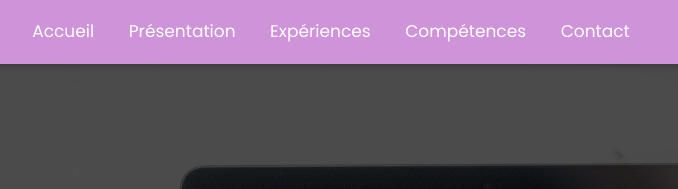
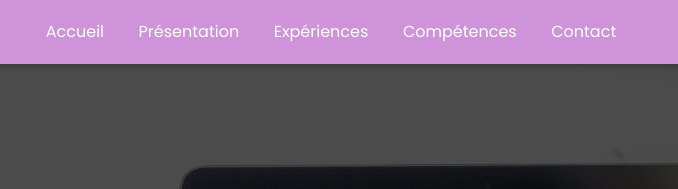
Before and after one commit to Kyse7535/cv_enligne, a plain HTML site: page index.html in a window 1280 px wide. Shown: the top 189 px of the page, 294-972 px from the left. Drawn offline with nearby package versions, Linux system fonts and the light colour scheme.

Commit message:
cv_en_ligne

```diff
--- a/CSS/index.css
+++ b/CSS/index.css
@@ -2,11 +2,11 @@
     margin: 0;
     padding: 0;
     box-sizing: border-box;
-    font-family: 'Poppins';
+    font-family: "Poppins";
 }
 
 body {
-    font-family: 'Poppins';
+    font-family: "Poppins";
     min-width: 450px;
 }
 
@@ -32,12 +32,16 @@ header .ligne {
 }
 
 header ul {
+    display: flex;
+    justify-content: space-around;
+    flex-wrap: nowrap;
     margin: 0;
 }
 
 header a {
     color: #fff;
     padding: 2px 0;
+    font-size: 2.4vw;
 }
 
 header a:hover {
@@ -163,7 +167,7 @@ textarea {
     margin-bottom: 15px;
 }
 
-input[type=submit] {
+input[type="submit"] {
     width: 30%;
     background-color: #000;
     color: #fff;
@@ -180,6 +184,15 @@ input[type=submit] {
     }
     main h2 {
         font-size: 2vw;
+    }
+    header ul {
+        display: block;
+        margin: 0;
+    }
+    header a {
+        color: #fff;
+        padding: 2px 0;
+        font-size: 16px;
     }
     main .experience,
     .formation {
```
